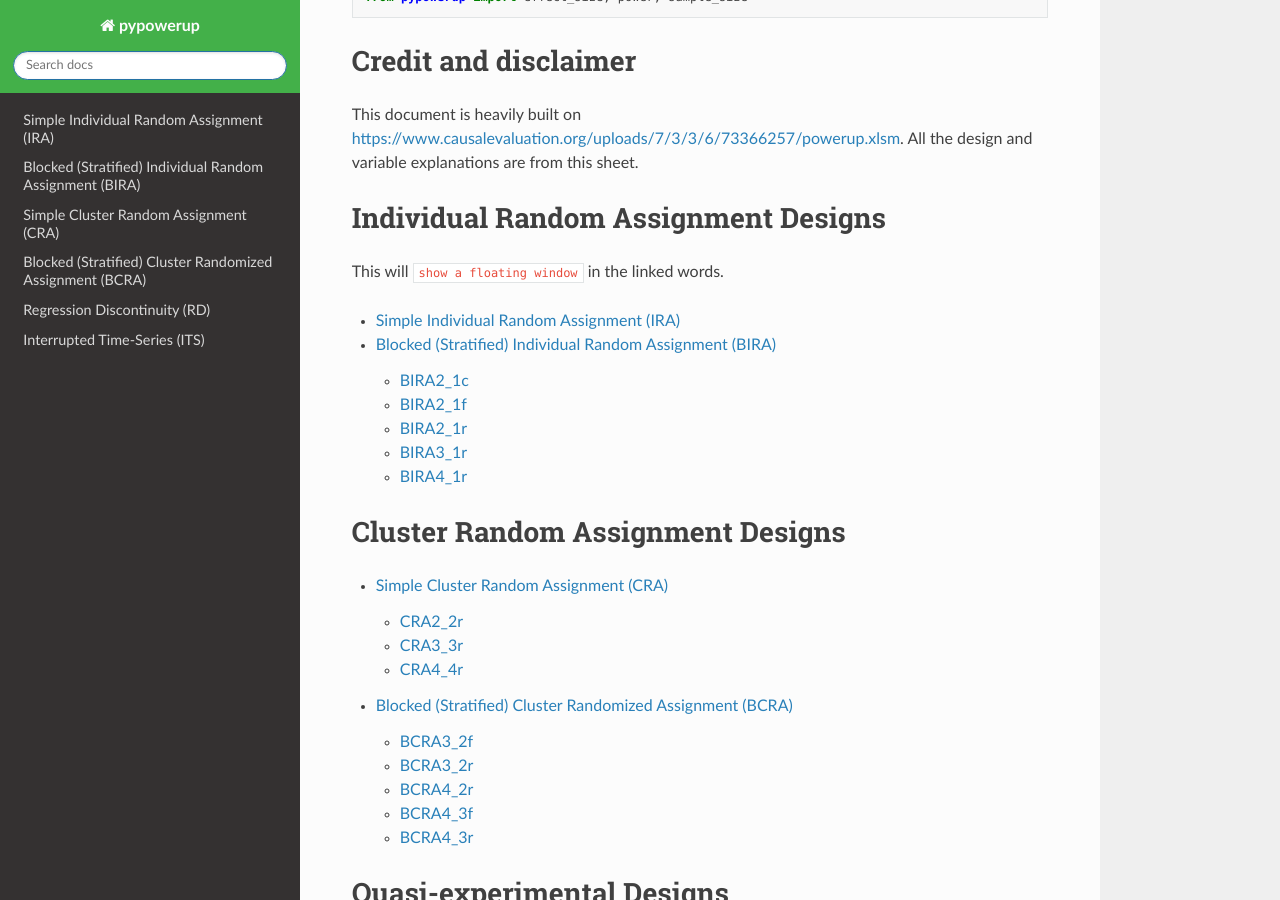
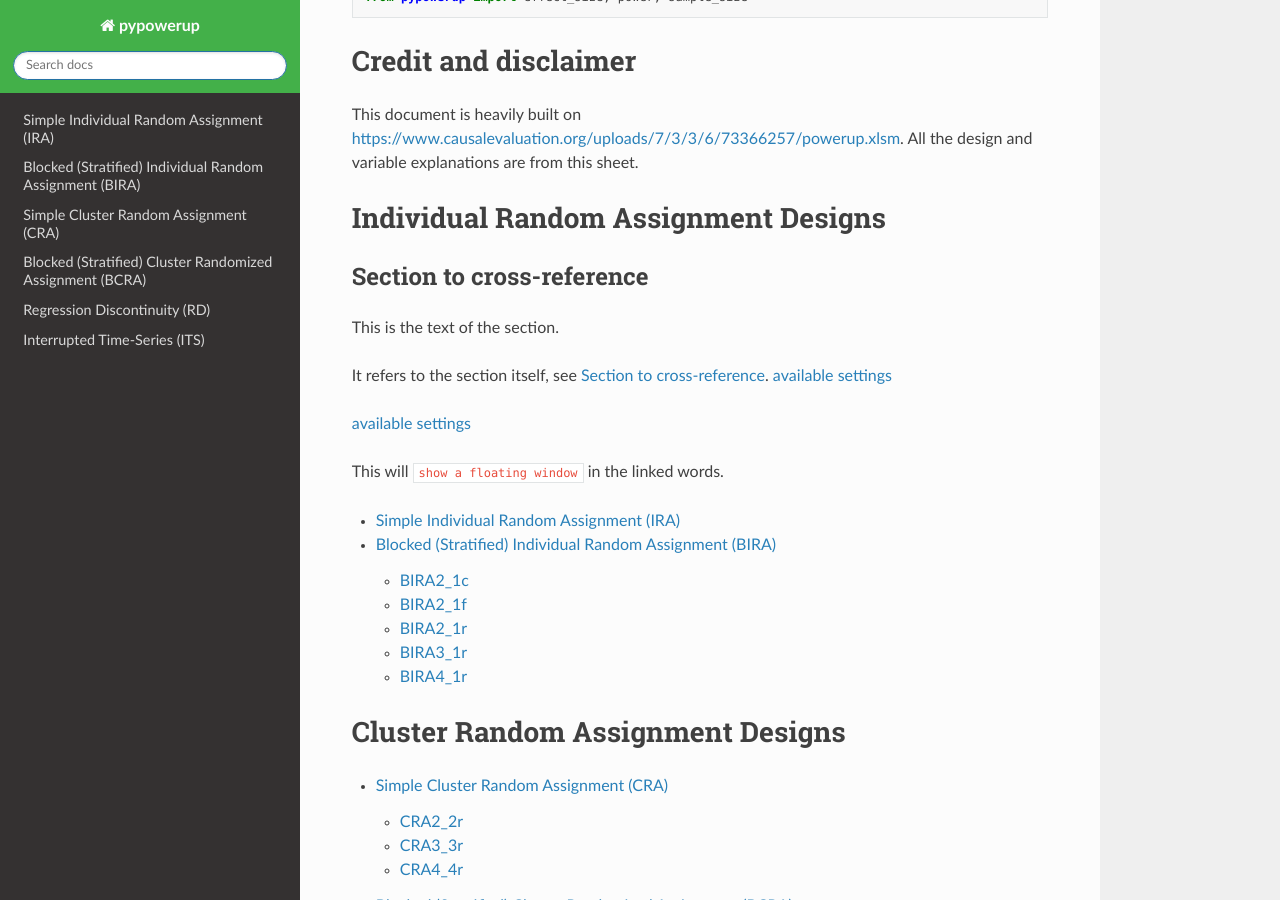
Before and after one commit to sophiamyang/pypowerup, a Sphinx documentation site: the page built from docs/source/index.rst, in a window 1280 px wide and 900 px high, scrolled down 586 px. Built offline with Sphinx 7.4.7 and the Read the Docs theme 2.0.0, drawn with Linux system fonts in a browser that asks for light colours; cross-references to code outside the pages are shown as plain code.

Commit message:
test hoverxref

```diff
--- a/docs/source/conf.py
+++ b/docs/source/conf.py
@@ -100,3 +100,28 @@
 
 # The name of the Pygments (syntax highlighting) style to use.
 pygments_style = 'default'
+
+# Options for sphinx-hoverxref options
+# ------------------------------------
+
+hoverxref_auto_ref = True
+hoverxref_role_types = {
+    "class": "tooltip",
+    "confval": "tooltip",
+    "hoverxref": "tooltip",
+    "mod": "tooltip",
+    "ref": "tooltip",
+}
+hoverxref_roles = ['command', 'reqmeta', 'setting', 'signal']
+
+
+def setup(app):
+    app.connect('autodoc-skip-member', maybe_skip_member)
+
+
+def maybe_skip_member(app, what, name, obj, skip, options):
+    if not skip:
+        # autodocs was generating a text "alias of" for the following members
+        # https://github.com/sphinx-doc/sphinx/issues/4422
+        return name in {'default_item_class', 'default_selector_class'}
+    return skip
--- a/docs/source/index.rst
+++ b/docs/source/index.rst
@@ -46,7 +46,19 @@
 Individual Random Assignment Designs
 ====================================
 
-This will :hoverxref:`show a floating window <hoverxref:hoverxref>` in the linked words.
+.. _my-reference-label:
+
+Section to cross-reference
+--------------------------
+
+This is the text of the section.
+
+It refers to the section itself, see :ref:`my-reference-label`.
+:ref:`available settings <my-reference-label>`
+
+:ref:`available settings <hoverxref>`
+
+This will :hoverxref:`show a floating window <hoverxref>` in the linked words.
 
 
 .. toctree::
```
